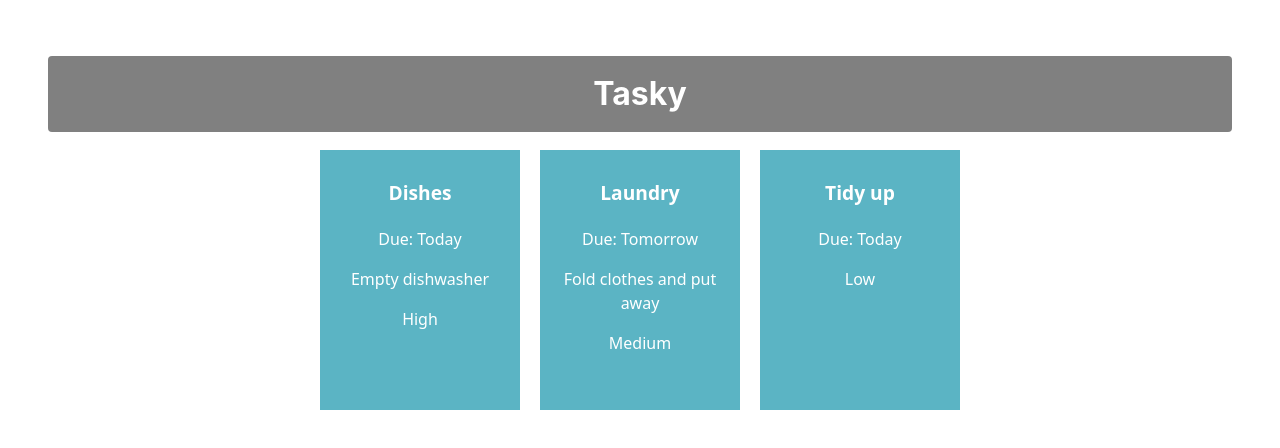
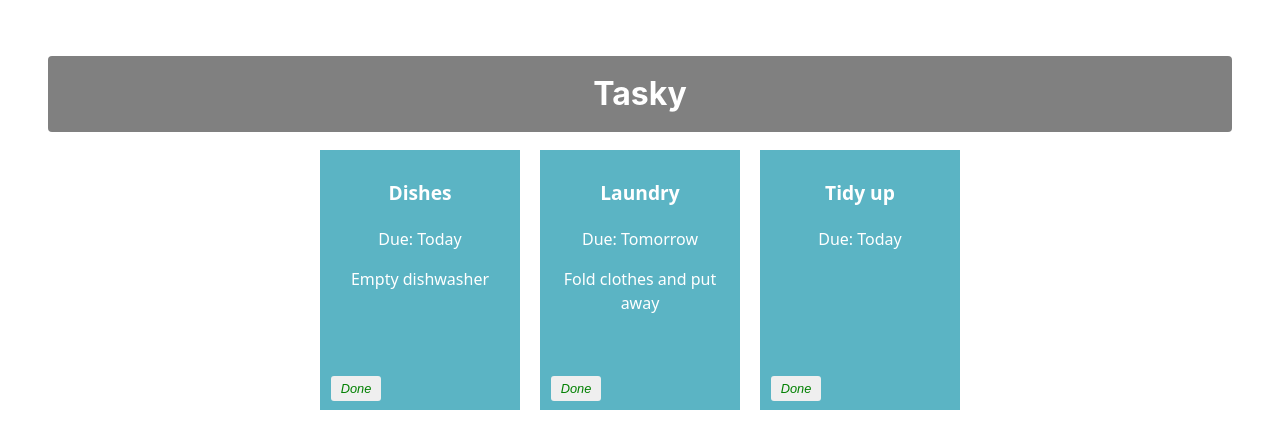
Before and after one commit to 20107335/react-basics-labs, a React (Vite) app in the folder tasky/: page / in a window 1280 px wide. Shown: the top 448 px of the page. Built offline with nearby package versions, Linux system fonts and the light colour scheme.

Commit message:
Mark task as done

```diff
--- a/tasky/src/App.css
+++ b/tasky/src/App.css
@@ -10,6 +10,23 @@
 
 .container{
   text-align: center;
+}
+
+button {
+  border: none;
+  border-radius: 3px;
+  font-style: italic;
+  font-size: 0.8em;
+  margin: 4px 6px;
+  width: 50px;
+  height: 25px;
+}
+
+.doneButton {
+  position: absolute;
+  bottom: 5px;
+  left: 5px;
+  color: green;
 }
 
 .card {
--- a/tasky/src/App.jsx
+++ b/tasky/src/App.jsx
@@ -4,24 +4,31 @@
 
 function App() {
 
-   const [ taskState, setTaskState ] = useState({
+    const [ taskState, setTaskState ] = useState({
     tasks: [
-      { id: 1, title:"Dishes", description: "Empty dishwasher", deadline: "Today", priority: "High" },
-      { id: 2, title: "Laundry", description: "Fold clothes and put away", deadline: "Tomorrow", priority: "Medium" },
-      { id: 3, title: "Tidy up", deadline: "Today", priority: "Low" }
+      { id: 1, title:"Dishes", description: "Empty dishwasher", deadline: "Today", done: false },
+      { id: 2, title: "Laundry", description: "Fold clothes and put away", deadline: "Tomorrow", done: false },
+      { id: 3, title: "Tidy up", deadline: "Today", done: false}
     ]
   });
+
+   const doneHandler = (taskIndex) => {
+    const tasks = [...taskState.tasks];
+    tasks[taskIndex].done = !tasks[taskIndex].done;
+    setTaskState({tasks});
+    console.log(`${taskIndex} ${tasks[taskIndex].done}`);
+  }
 
   return (
     <div className="container">
       <h1>Tasky</h1>
-      {taskState.tasks.map((task) => (
+     {taskState.tasks.map((task, index) => (
     <Task
       title={task.title}
       description={task.description}
       deadline={task.deadline}
-      priority={task.priority}
-       key={task.id}
+      key={task.id}
+      markDone={() => doneHandler(index)}
     />
   ))}
     </div>
--- a/tasky/src/components/Task.jsx
+++ b/tasky/src/components/Task.jsx
@@ -8,6 +8,7 @@
             <p>{props.description} </p>
             <p>{props.priority} </p>
             <p>{props.children}</p>
+           <button onClick={props.markDone} className='doneButton'>Done</button>
         </div>
     )
 }
```
